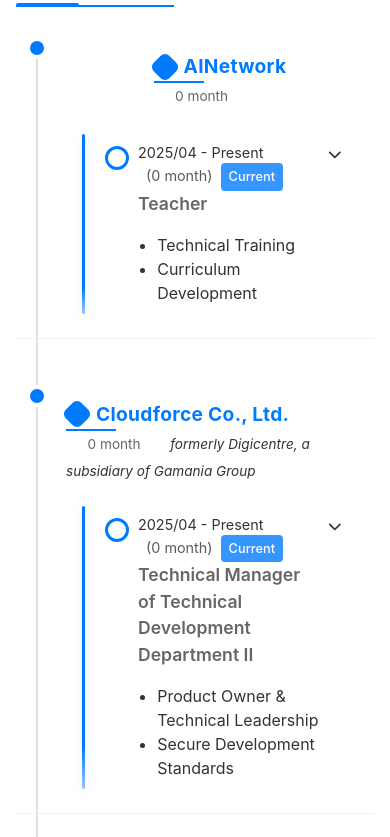
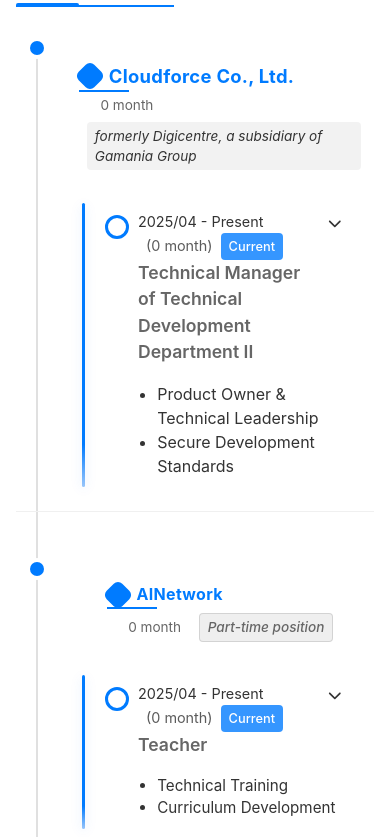
Before and after one commit to Lung-Yu/Lung-Yu.github.io, a React (Vite) app: page /#/cv in a window 390 px wide. Shown: the part 4667-5504 px from the top of the page. Built offline with nearby package versions, Linux system fonts and the light colour scheme.

Commit message:
feat: enhance CV component to prioritize main job in experience grouping and improve styling for part-time positions

```diff
--- a/src/features/cv/components/CV.tsx
+++ b/src/features/cv/components/CV.tsx
@@ -443,7 +443,7 @@ const CV = () => {
     }
   };
 
-  // Group experiences by company, preserving order
+  // Group experiences by company, prioritizing main job
   const groupExperiencesByCompany = (experiences: any[]) => {
     const companyMap: { [company: string]: any[] } = {};
     const companyOrder: string[] = [];
@@ -454,12 +454,25 @@ const CV = () => {
       }
       companyMap[exp.company].push(exp);
     });
-    return companyOrder.map(company => ({
+
+    // Map companies to group objects
+    let result = companyOrder.map(company => ({
       company,
       companyNote: companyMap[company][0].companyNote,
       positions: companyMap[company],
-      totalDuration: calculateTotalCompanyDuration(companyMap[company])  // 新增：計算公司總時長
+      totalDuration: calculateTotalCompanyDuration(companyMap[company]),
+      isMainJob: company.includes('雲力橘子') || company === 'Cloudforce Co., Ltd.'
     }));
+
+    // Sort to ensure main job is first, then by date
+    result.sort((a, b) => {
+      // Main job always comes first
+      if (a.isMainJob && !b.isMainJob) return -1;
+      if (!a.isMainJob && b.isMainJob) return 1;
+      return 0;
+    });
+
+    return result;
   };
 
   // 計算同一公司多個職位的總工作時間
@@ -843,7 +856,10 @@ const CV = () => {
         </div>
         <div className="experience-timeline">
           {groupedExperiences.map((group) => (
-            <div key={group.company} className="experience-company-block">
+            <div
+              key={group.company}
+              className={`experience-company-block ${group.isMainJob ? 'main-job' : 'part-time-job'}`}
+            >
               <div className="experience-company-header">
                 <div className="company-title-wrapper">
                   <span className="experience-company-name">{group.company}</span>
--- a/src/features/cv/styles/CV.css
+++ b/src/features/cv/styles/CV.css
@@ -340,6 +340,11 @@
   padding-left: 1.2rem;
 }
 
+/* Special styling for part-time position */
+.experience-company-block:not(.main-job) .experience-brief {
+  font-size: 0.95rem;
+}
+
 .experience-details {
   max-height: 0;
   opacity: 0;
@@ -347,6 +352,13 @@
   transition: max-height 0.5s ease-out, opacity 0.3s ease-out, margin 0.3s ease;
   margin-top: 0;
   border-top: 1px solid transparent;
+}
+
+/* Enhance main job details */
+.main-job .experience-details {
+  border-left: 2px solid var(--color-primary-dark);
+  margin-left: 10px;
+  padding-left: 15px;
 }
 
 .experience-content.expanded .experience-details {
--- a/src/features/cv/styles/company-duration.css
+++ b/src/features/cv/styles/company-duration.css
@@ -49,6 +49,18 @@
   font-style: italic;
   color: var(--color-text-light);
   margin-left: 0.5rem;
+  display: inline-block;
+  padding: 0.2rem 0.5rem;
+  border-radius: 4px;
+  background-color: rgba(0, 0, 0, 0.05);
+}
+
+/* Style for part-time badge specifically */
+.part-time-job .company-note {
+  background-color: rgba(102, 102, 102, 0.1);
+  color: var(--color-secondary);
+  font-weight: 500;
+  border: 1px solid rgba(102, 102, 102, 0.2);
 }
 
 .company-total-duration {
--- a/src/features/cv/styles/experience-details.css
+++ b/src/features/cv/styles/experience-details.css
@@ -50,6 +50,20 @@
     font-size: 1rem;
   }
 
+  /* Make main job and part-time job more distinguishable on mobile */
+  .main-job .experience-company-header,
+  .part-time-job .experience-company-header {
+    padding: 0.6rem 0.8rem;
+  }
+
+  .main-job .experience-company-name {
+    font-size: 1.15rem;
+  }
+
+  .part-time-job .experience-company-name {
+    font-size: 1rem;
+  }
+
   .main-item,
   .nested-item {
     font-size: 0.9rem;
--- a/src/i18n/locales/en/cv.json
+++ b/src/i18n/locales/en/cv.json
@@ -127,6 +127,7 @@
   "experiences": [
     {
       "company": "AINetwork",
+      "companyNote": "Part-time position",
       "position": "Teacher",
       "period": "2025/04 - Present",
       "brief": [
--- a/src/i18n/locales/zh-TW/cv.json
+++ b/src/i18n/locales/zh-TW/cv.json
@@ -127,6 +127,7 @@
   "experiences": [
     {
       "company": "全智網科技 (AINetwork)",
+      "companyNote": "兼職講師",
       "position": "講師",
       "period": "2025/04 - 現在",
       "brief": [
--- a/src/index.css
+++ b/src/index.css
@@ -1,6 +1,7 @@
 :root {
   /* 主要色彩系統 */
   --color-primary: #0070f3;
+  --color-primary-dark: #0055b3;
   --color-secondary: #666666;
   --color-background: #ffffff;
   --color-text: #333333;
```
